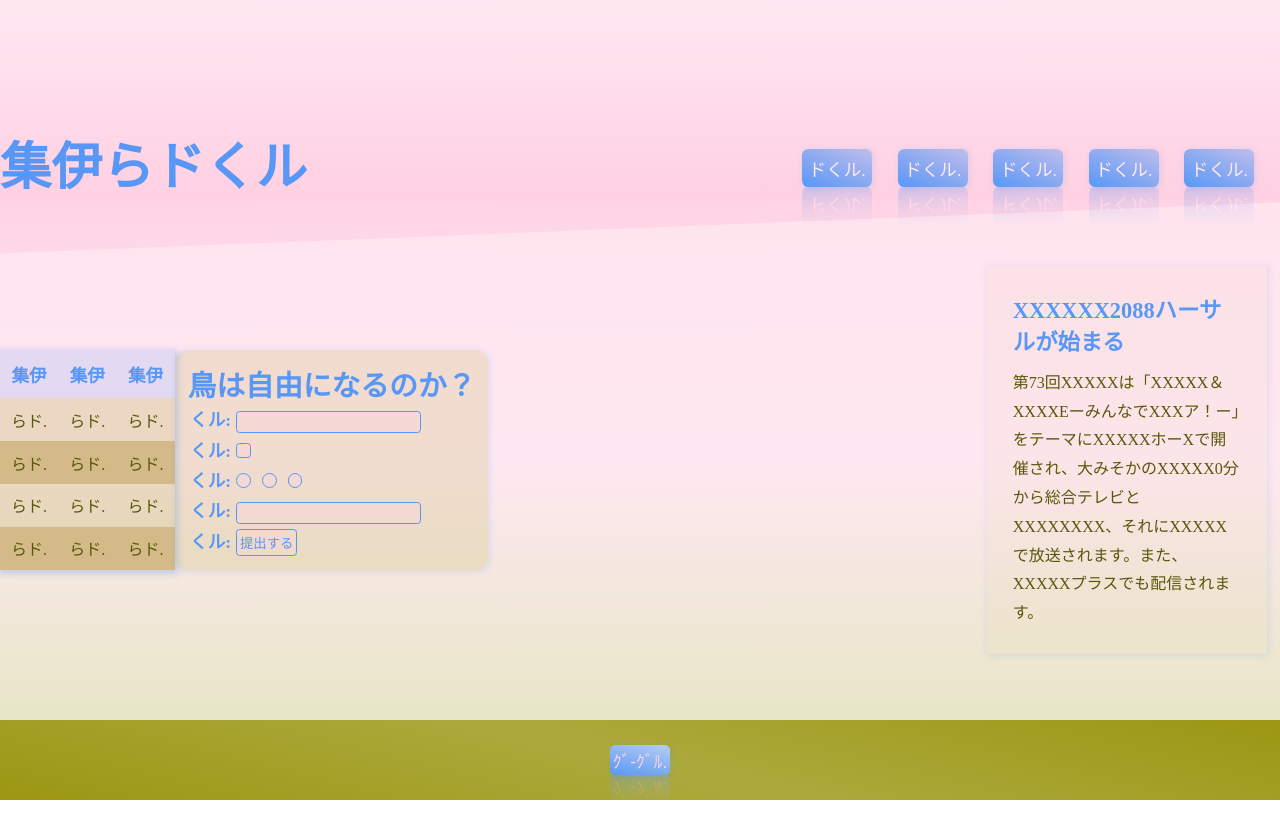
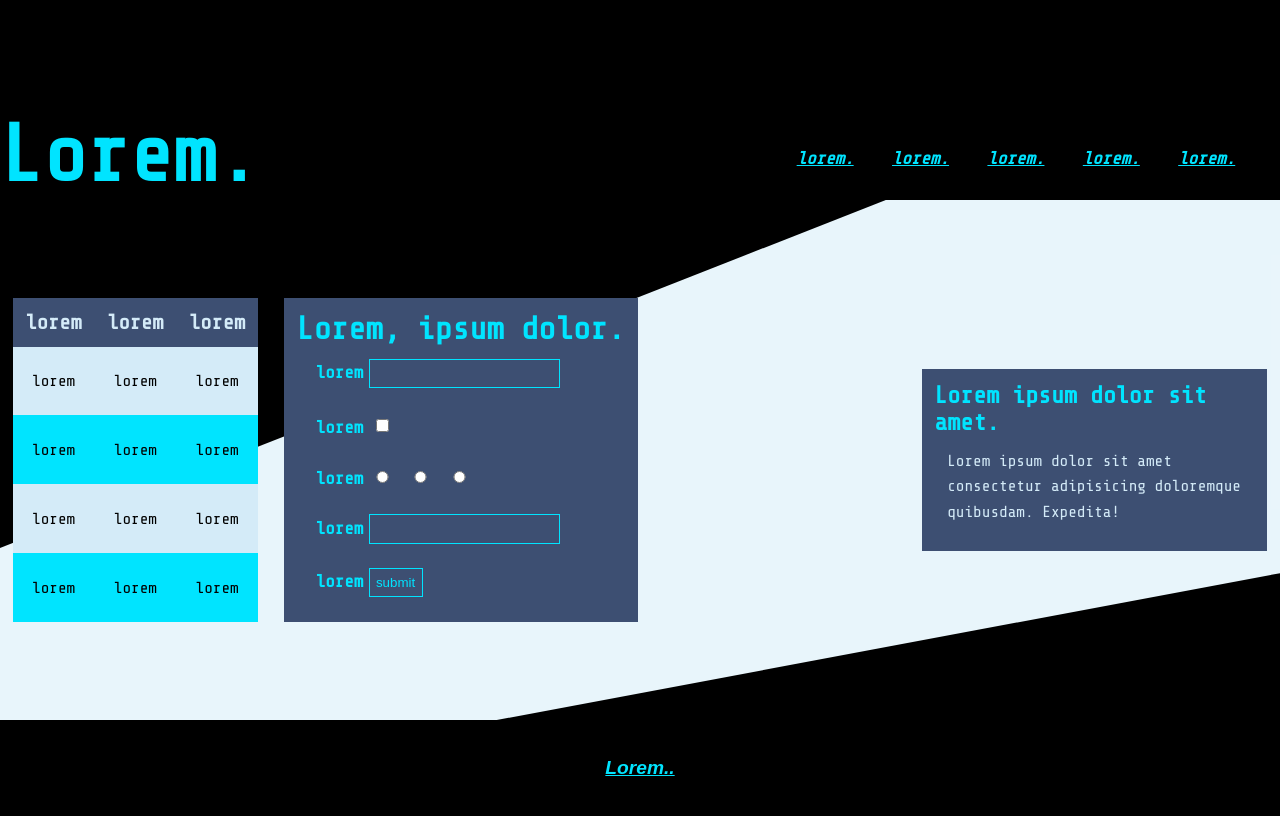
Before and after one commit to hiphop200199/Atmos.CSS, a plain HTML site: page try-css.html in a window 1280 px wide. Drawn offline with nearby package versions, Linux system fonts and the light colour scheme; a web font is replaced by a local one.

Commit message:
設計科技感樣式

```diff
--- a/Atmos.css
+++ b/Atmos.css
@@ -1,10 +1,12 @@
 @import url("https://fonts.googleapis.com/css2?family=Hina+Mincho&display=swap");
+@import url('https://fonts.googleapis.com/css2?family=Prompt:wght@600&family=Share+Tech+Mono&display=swap');
 /*<link rel="preconnect" href="https://fonts.googleapis.com" />
     <link rel="preconnect" href="https://fonts.gstatic.com" crossorigin />
     <link
       href="https://fonts.googleapis.com/css2?family=Hina+Mincho&display=swap"
       rel="stylesheet"
     />
+    <link href="https://fonts.googleapis.com/css2?family=Share+Tech+Mono&display=swap" rel="stylesheet">
     預先下載google fonts相關程式碼
     */
 * {
@@ -28,6 +30,7 @@
   min-height: 100vh;
   width: 100%;
   overflow-x: hidden;
+  font-family: "Hina Mincho";
 }
 .spring-header {
   position: relative;
@@ -269,3 +272,245 @@ padding: 0.2vmax;
   box-shadow: 1px 1px 6px 1px  #5897f62a;
   -webkit-box-reflect: below 0px linear-gradient(to top,rgba(0,0,0,0.3),rgba(0,0,0,0.01)) ;
 }
+
+
+/*科技感風格的樣式，前綴為tech-...。
+顏色選擇(16進位色號，不區分大小寫):
+1.#000000
+2.#D4EBF8
+3.#00E4FF
+4.#3D4F72
+*/
+
+.tech-container {
+  display: flex;
+  flex-direction: column;
+  justify-content: center;
+  align-items: center;
+  min-height: 100vh;
+  width: 100%;
+  overflow-x: hidden;
+  font-family: 'Share Tech Mono', monospace;
+}
+.tech-header {
+  position: relative;
+  display: flex;
+  justify-content: space-between;
+  align-items: flex-end;
+  width: 100%;
+  height: 25vh;
+  background-color:#000000;
+ isolation: isolate;
+}
+.tech-header::after{
+  position: absolute;
+  content: "";
+  top: 50%;
+  width: 100%;
+  height: 80vh;
+  background-color:#000000;
+  clip-path: polygon(0% 0%, 0% 0, 70% 15%, 0% 70%);
+  z-index: -1;
+}
+.tech-h1{
+  font-size: 5rem;
+  color: #00E4FF;
+}
+.tech-h2{
+  font-size: 3rem;
+  color: #00e4ff;
+}
+.tech-h3{
+  font-size: 2.5rem;
+  color: #00e4ff;
+}
+.tech-h4{
+  font-size: 2rem;
+  color: #00e4ff;
+}
+.tech-h5{
+  font-size: 1.5rem;
+  color: #00e4ff;
+}
+.tech-h6{
+  font-size: 1.2rem;
+  color: #00e4ff;
+}
+.tech-navbar{
+  padding: 2vmax;
+}
+.tech-ul {
+  list-style-type: none;
+}
+.tech-li{
+  float: right;
+}
+.tech-a-link {
+  display: inline-block;
+  padding: 0.5vmax;
+  margin-inline: 1vmax;
+  font-size: 1.1rem;
+  font-style: italic;
+  font-weight: 700;
+  text-decoration: underline;
+  color: #00E4FF;
+}
+.tech-a-link:link, .tech-a-link:visited,.tech-a-link:hover,.tech-a-link:active {
+  text-decoration: underline;
+
+
+}
+.tech-main {
+  display: flex;
+  justify-content: space-between;
+  align-items: center;
+  width: 100%;
+  height: 65vh;
+  background-color:#d4ebf885;
+}
+.tech-article{
+  display: flex;
+
+}
+.tech-table{
+  border-collapse: collapse;
+  text-align: center;
+  margin-inline:1vw;
+  z-index: 1;
+}
+
+.tech-tr-header{
+  background-color: #3D4F72;
+}
+.tech-tr-data{
+  background-color:  #D4EBF8;
+}
+.tech-tr-data:nth-child(2n){
+  background-color:  #00E4FF;
+
+}
+.tech-th{
+  color: #D4EBF8;
+  font-size: 1.3rem;
+  font-weight: 700;
+  padding: 1vmax;
+}
+.tech-td{
+  color: #000000;
+}
+.tech-form{
+  display: flex;
+  flex-direction: column;
+  justify-content: center;
+  padding: 1vmax;
+  background-color: #3D4F72;
+  margin-inline:1vw ;
+  z-index: 1;
+}
+.tech-label{
+  color: #00E4FF;
+  margin-inline: 1vmax;
+  font-size: 1.1rem;
+  font-weight: 700;
+  padding: 0.5vmax;
+}
+.tech-input-text{
+outline:1.5px solid #00E4FF;
+border: none;
+margin: 0.5vmax;
+caret-color: #00E4FF;
+background-color: #3D4F72;
+color: #00E4FF;
+padding: 0.5vmax;
+}
+.tech-input-password{
+  outline:1.5px solid #00E4FF;
+  border: none;
+  margin: 0.5vmax;
+  caret-color: #00E4FF;
+  background-color: #3D4F72;
+  color: #00E4FF;
+  padding: 0.5vmax;
+}
+.tech-input-checkbox{
+  position: relative;
+
+  width: 1vmax;
+  height: 1vmax;
+
+
+  background-color: #3D4F72;
+  margin: 1vmax;
+  padding: 0.5vmax;
+}
+
+
+.tech-input-radio{
+  position: relative;
+
+  width: 1vmax;
+  height: 1vmax;
+
+
+  background-color: #3D4F72;
+  margin: 1vmax;
+  padding: 0.5vmax;
+}
+
+.tech-input-submit{
+  outline:1.5px solid #00E4FF;
+  border: none;
+  margin: 0.5vmax;
+  caret-color: #00E4FF;
+  background-color: #3D4F72;
+  color: #00E4FF;
+  padding: 0.5vmax;
+}
+.tech-aside{
+  margin-inline:1vw;
+  display: flex;
+ color: #D4EBF8;
+  flex-direction: column;
+  width: 40ch;
+  background-color: #3D4F72;
+  padding: 1vmax;
+  z-index: 1;
+
+}
+.tech-p{
+  margin: 1vmax;
+  line-height: 1.6;
+  color: #D4EBF8;
+}
+.tech-footer {
+  position: relative;
+  width: 100%;
+  height: 12vh;
+  background-color:#000000;
+  display: flex;
+  justify-content: center;
+  align-items: center;
+  isolation: isolate;
+}
+.tech-footer::after{
+  position: absolute;
+  content: "";
+  clip-path: polygon(100% 0%, 0% 100%, 100% 100%);
+  bottom: 3%;
+  width: 100%;
+  height: 30vh;
+  background-color:#000000;
+  z-index: -1;
+
+}
+.tech-button{
+  margin-inline: 1vmax;
+  background-color: transparent;
+  color: #00e4ff;
+  text-decoration: underline;
+  font-style: italic;
+  font-weight: 700;
+  border: none;
+  cursor: pointer;
+  font-size: 1.2rem;
+}
--- a/try-css.html
+++ b/try-css.html
@@ -14,119 +14,114 @@
       href="https://fonts.googleapis.com/css2?family=Hina+Mincho&display=swap"
       rel="stylesheet"
     />
+    <link
+      href="https://fonts.googleapis.com/css2?family=Share+Tech+Mono&display=swap"
+      rel="stylesheet"
+    />
     <link rel="stylesheet" href="Atmos.css" />
   </head>
   <body>
-    <div class="spring-container">
-      <header class="spring-header">
-        <h1 class="spring-h1">集伊らドくル</h1>
-        <nav class="spring-navbar">
-          <ul class="spring-ul">
-            <li class="spring-li">
-              <a class="spring-a-link" href="https://www.google.com/"
-                >ドくル.</a
-              >
+    <div class="tech-container">
+      <header class="tech-header">
+        <h1 class="tech-h1">Lorem.</h1>
+        <nav class="tech-navbar">
+          <ul class="tech-ul">
+            <li class="tech-li">
+              <a class="tech-a-link" href="https://www.google.com/">lorem.</a>
             </li>
-            <li class="spring-li">
-              <a class="spring-a-link" href="https://www.google.com/"
-                >ドくル.</a
-              >
+            <li class="tech-li">
+              <a class="tech-a-link" href="https://www.google.com/">lorem.</a>
             </li>
-            <li class="spring-li">
-              <a class="spring-a-link" href="https://www.google.com/"
-                >ドくル.</a
-              >
+            <li class="tech-li">
+              <a class="tech-a-link" href="https://www.google.com/">lorem.</a>
             </li>
-            <li class="spring-li">
-              <a class="spring-a-link" href="https://www.google.com/"
-                >ドくル.</a
-              >
+            <li class="tech-li">
+              <a class="tech-a-link" href="https://www.google.com/">lorem.</a>
             </li>
-            <li class="spring-li">
-              <a class="spring-a-link" href="https://www.google.com/"
-                >ドくル.</a
-              >
+            <li class="tech-li">
+              <a class="tech-a-link" href="https://www.google.com/">lorem.</a>
             </li>
           </ul>
         </nav>
       </header>
-      <main class="spring-main">
-        <article class="spring-article">
-          <table class="spring-table">
-            <thead class="spring-thead">
-              <tr class="spring-tr-header">
-                <th class="spring-th">集伊</th>
-                <th class="spring-th">集伊</th>
-                <th class="spring-th">集伊</th>
+      <main class="tech-main">
+        <article class="tech-article">
+          <table class="tech-table">
+            <thead class="tech-thead">
+              <tr class="tech-tr-header">
+                <th class="tech-th">lorem</th>
+                <th class="tech-th">lorem</th>
+                <th class="tech-th">lorem</th>
               </tr>
             </thead>
-            <tbody class="spring-tbody">
-              <tr class="spring-tr-data">
-                <td class="spring-td">らド.</td>
-                <td class="spring-td">らド.</td>
-                <td class="spring-td">らド.</td>
+            <tbody class="tech-tbody">
+              <tr class="tech-tr-data">
+                <td class="tech-td">lorem</td>
+                <td class="tech-td">lorem</td>
+                <td class="tech-td">lorem</td>
               </tr>
-              <tr class="spring-tr-data">
-                <td class="spring-td">らド.</td>
-                <td class="spring-td">らド.</td>
-                <td class="spring-td">らド.</td>
+              <tr class="tech-tr-data">
+                <td class="tech-td">lorem</td>
+                <td class="tech-td">lorem</td>
+                <td class="tech-td">lorem</td>
               </tr>
-              <tr class="spring-tr-data">
-                <td class="spring-td">らド.</td>
-                <td class="spring-td">らド.</td>
-                <td class="spring-td">らド.</td>
+              <tr class="tech-tr-data">
+                <td class="tech-td">lorem</td>
+                <td class="tech-td">lorem</td>
+                <td class="tech-td">lorem</td>
               </tr>
-              <tr class="spring-tr-data">
-                <td class="spring-td">らド.</td>
-                <td class="spring-td">らド.</td>
-                <td class="spring-td">らド.</td>
+              <tr class="tech-tr-data">
+                <td class="tech-td">lorem</td>
+                <td class="tech-td">lorem</td>
+                <td class="tech-td">lorem</td>
               </tr>
             </tbody>
-            <tfoot class="spring-tfoot"></tfoot>
+            <tfoot class="tech-tfoot"></tfoot>
           </table>
 
-          <form class="spring-form" action="">
-            <h4 class="spring-h4">鳥は自由になるのか？</h4>
-            <label class="spring-label"
-              >くル:<input class="spring-input-text" type="text"
+          <form class="tech-form" action="">
+            <h4 class="tech-h4">Lorem, ipsum dolor.</h4>
+            <label class="tech-label"
+              >lorem<input class="tech-input-text" type="text"
             /></label>
-            <label class="spring-label"
-              >くル:<input
-                class="spring-input-checkbox"
+            <label class="tech-label"
+              >lorem<input
+                class="tech-input-checkbox"
                 type="checkbox"
                 name=""
                 id=""
             /></label>
-            <label class="spring-label"
-              >くル:<input class="spring-input-radio" type="radio" /><input
-                class="spring-input-radio"
-                type="radio" /><input class="spring-input-radio" type="radio"
+            <label class="tech-label"
+              >lorem<input class="tech-input-radio" type="radio" /><input
+                class="tech-input-radio"
+                type="radio" /><input class="tech-input-radio" type="radio"
             /></label>
-            <label class="spring-label"
-              >くル:<input
-                class="spring-input-password"
+            <label class="tech-label"
+              >lorem<input
+                class="tech-input-password"
                 type="password"
                 name=""
                 id=""
             /></label>
-            <label class="spring-label"
-              >くル:<input
-                class="spring-input-submit"
+            <label class="tech-label"
+              >lorem<input
+                class="tech-input-submit"
                 type="submit"
-                value="提出する"
+                value="submit"
             /></label>
           </form>
         </article>
 
-        <aside class="spring-aside">
-          <h5 class="spring-h5">XXXXXX2088ハーサルが始まる</h5>
-          <p class="spring-p">
-            第73回XXXXXは「XXXXX＆XXXXEーみんなでXXXア！ー」をテーマにXXXXXホーXで開催され、大みそかのXXXXX0分から総合テレビとXXXXXXXX、それにXXXXXで放送されます。また、XXXXXプラスでも配信されます。
+        <aside class="tech-aside">
+          <h5 class="tech-h5">Lorem ipsum dolor sit amet.</h5>
+          <p class="tech-p">
+            Lorem ipsum dolor sit amet consectetur adipisicing doloremque
+            quibusdam. Expedita!
           </p>
         </aside>
       </main>
-      <footer class="spring-footer">
-        <button class="spring-button">ｸﾞ-ｸﾞﾙ.</button>
+      <footer class="tech-footer">
+        <button class="tech-button">Lorem..</button>
       </footer>
     </div>
   </body>
```
Also changed, not shown: index.html (added, +93 -0 lines), favicon.ico (added).
